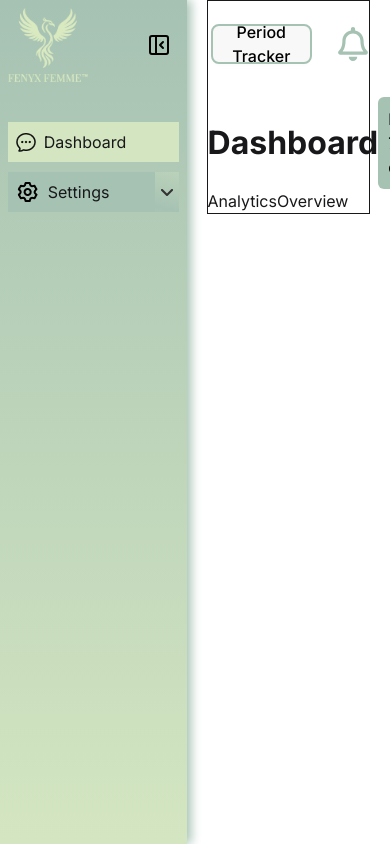
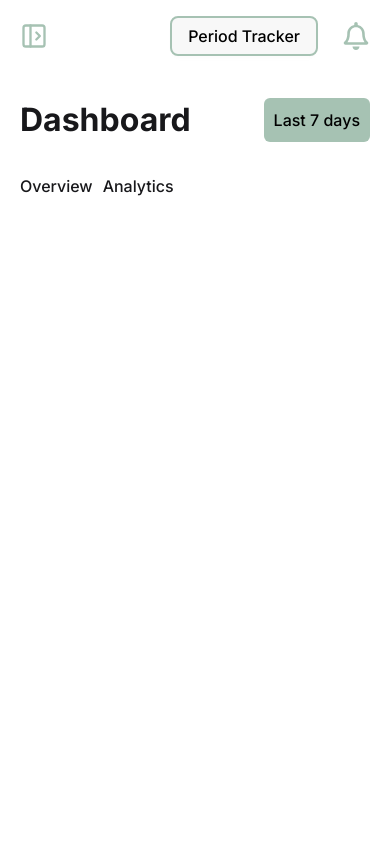
Before and after one commit to FaisalHasanEmon/female-healthcare, a React (Vite) app in the folder front-end/: page /dashboard in a window 390 px wide. Built offline with nearby package versions, Linux system fonts and the light colour scheme; a web font is replaced by a local one.

Commit message:
dashboard navbar added

```diff
--- a/front-end/src/components/dashboardComponents/DashBoardNavbar.jsx
+++ b/front-end/src/components/dashboardComponents/DashBoardNavbar.jsx
@@ -1,10 +1,31 @@
 import React from "react";
 import { FaRegBell } from "react-icons/fa";
+import { LuPanelLeftOpen } from "react-icons/lu";
+import { useLocation } from "react-router-dom";
 
 const DashBoardNavbar = () => {
+  const location = useLocation();
+  console.log(location.pathname);
+  let showPeroidTracker = false;
+
+  // Check if the current path is not the overview page
+  if (
+    location.pathname === "/dashboard/overview" ||
+    location.pathname === "/dashboard/analytics" ||
+    location.pathname === "/dashboard/" ||
+    location.pathname === "/dashboard"
+  ) {
+    showPeroidTracker = true;
+  } else {
+    showPeroidTracker = false;
+  }
+
   return (
-    <div className="absolute top-0 left-0 w-full z-50 flex justify-between items-center py-5 px-5">
-      <div></div>
+    <div className="fixed top-0 left-0 w-full z-45 flex justify-between items-center  bg-transparent backdrop-blur-3xl">
+      <div className="container mx-auto px-5 py-3 flex justify-between items-center ">
+        <div className="text-brandPrimary">
+          <LuPanelLeftOpen size={28} className="md:hidden"></LuPanelLeftOpen>
+        </div>
         <div className="flex items-center gap-5">
           <div>
             <div className="dropdown dropdown-end">
@@ -12,6 +33,7 @@ const DashBoardNavbar = () => {
                 tabIndex={0}
                 role="button"
                 className="btn m-1 border-2 border-brandPrimary rounded-[8px] text-black text-[16px] font-medium"
+                hidden={showPeroidTracker ? false : true}
               >
                 Period Tracker
               </div>
@@ -29,7 +51,8 @@ const DashBoardNavbar = () => {
             </div>
           </div>
           <div className="text-brandPrimary">
-          <FaRegBell size={34} />
+            <FaRegBell size={28} />
+          </div>
         </div>
       </div>
     </div>
--- a/front-end/src/components/dashboardComponents/DashboardSideBar.jsx
+++ b/front-end/src/components/dashboardComponents/DashboardSideBar.jsx
@@ -104,9 +104,9 @@ const DashboardSideBar = () => {
   );
   return (
     <>
-      {/* Opened Drawer */}
+      {/* Opened Drawer For Tab and Desktop devices */}
       <div
-        className={`transition-all duration-300 ease-in-out
+        className={`hidden md:block md:transition-all md:duration-300 md:ease-in-out z-50
           ${
             drawer
               ? "w-11/12 md:w-4/12 lg:w-2/12 opacity-100"
@@ -144,10 +144,12 @@ const DashboardSideBar = () => {
         </div>
       </div>
 
-      {/* Closed Drawer */}
+      {/* Closed Drawer For Tab and Desktop devices */}
       <div
-        className={`transition-all duration-300 ease-in-out bg-brandPrimary pt-[30px]  h-screen
-          ${drawer ? "w-0 opacity-0 pointer-events-none" : "w-16 opacity-100"}`}
+        className={`hidden z-50 md:block md:transition-all md:duration-300 md:ease-in-out md:bg-brandPrimary md:pt-[30px] md:h-screen
+          ${
+            drawer ? "w-0 opacity-0 pointer-events-none" : "w-16 md:opacity-100"
+          }`}
       >
         <div className="flex flex-col gap-8 justify-center items-center ">
           <div className="cursor-pointer" onClick={handleDrawer}>
--- a/front-end/src/layout/user-dashboard-layout/DashboardLayout.jsx
+++ b/front-end/src/layout/user-dashboard-layout/DashboardLayout.jsx
@@ -1,5 +1,6 @@
 import { Outlet } from "react-router-dom";
 import DashboardSideBar from "../../components/dashboardComponents/DashboardSideBar";
+import DashBoardNavbar from "../../components/dashboardComponents/DashBoardNavbar";
 
 const DashboardLayout = () => {
   return (
@@ -10,8 +11,11 @@ const DashboardLayout = () => {
 
         {/* 2. Right Side Content */}
         <div
-          className={`transition-all duration-300 ease-in-out w-full overflow-y-scroll`}
+          className={`transition-all duration-300 ease-in-out w-full overflow-y-scroll `}
         >
+          <div className="max-w-6xl mx-auto px-5 relative">
+            <DashBoardNavbar />
+          </div>
           <Outlet />
         </div>
       </div>
--- a/front-end/src/pages/user-dashboard-pages/Dashboard/Analytics/Analytics.jsx
+++ b/front-end/src/pages/user-dashboard-pages/Dashboard/Analytics/Analytics.jsx
@@ -1,7 +1,7 @@
 import React from "react";
 
 const Analytics = () => {
-  return <div>This is analytics page.</div>;
+  return <div className="bg-red-500 ">This is analytics page.</div>;
 };
 
 export default Analytics;
--- a/front-end/src/pages/user-dashboard-pages/Dashboard/Dashboard.jsx
+++ b/front-end/src/pages/user-dashboard-pages/Dashboard/Dashboard.jsx
@@ -1,12 +1,9 @@
-import React from "react";
-import DashBoardNavbar from "../../../components/dashboardComponents/DashBoardNavbar";
-import { NavLink } from "react-router-dom";
+import { NavLink, Outlet } from "react-router-dom";
 
 const Dashboard = () => {
   return (
     <section className="container mx-auto px-5 min-h-screen relative">
-      <div className="border">
-        <DashBoardNavbar></DashBoardNavbar>
+      <div className="">
         <div className="flex justify-between items-center mt-24 lg:w-10/12 w-full">
           <h1 className="text-[32px] font-bold">Dashboard</h1>
 
@@ -14,9 +11,22 @@ const Dashboard = () => {
             Last 7 days
           </p>
         </div>
+        <div className="flex gap-2.5 mt-7.5 text-[16px] font-medium">
+          <NavLink
+            className={({ isActive }) => (isActive ? "underline" : "")}
+            to="/dashboard/overview"
+          >
+            Overview
+          </NavLink>
+          <NavLink
+            className={({ isActive }) => (isActive ? "underline" : "")}
+            to="/dashboard/analytics"
+          >
+            Analytics
+          </NavLink>
+        </div>
         <div>
-          <NavLink to="/dashboard/analytics">Analytics</NavLink>
-          <NavLink to="/dashboard/overview">Overview</NavLink>
+          <Outlet />
         </div>
       </div>
     </section>
--- a/front-end/src/pages/user-dashboard-pages/Settings/Settings.jsx
+++ b/front-end/src/pages/user-dashboard-pages/Settings/Settings.jsx
@@ -185,7 +185,7 @@ export default function ProfileForm() {
     { id: 8, text: "None" },
   ];
   return (
-    <div className="min-h-screen bg-gray-50 p-6 ">
+    <div className="min-h-screen bg-gray-50 p-6 pt-22">
       {/* Toast Notification */}
       {toast && (
         <div className="toast toast-top toast-end">
@@ -587,7 +587,7 @@ export default function ProfileForm() {
             </div>
 
             {/* Section 6: Data Control & Privacy */}
-            <div className="bg-white rounded-lg p-6 shadow-sm">
+            <div className="bg-white rounded-lg p-5 md:p-6 shadow-sm">
               <h2 className="text-2xl font-semibold mb-6">
                 Data Control & Privacy
               </h2>
@@ -596,13 +596,13 @@ export default function ProfileForm() {
                 <div className="grid grid-cols-2 gap-4">
                   <button
                     onClick={() => handleExportData("CSV")}
-                    className="btn btn-outline"
+                    className="btn btn-outline text-[12px] md:text-sm"
                   >
                     Export data (CSV)
                   </button>
                   <button
                     onClick={() => handleExportData("PDF")}
-                    className="btn btn-outline"
+                    className="btn btn-outline text-[12px] md:text-sm"
                   >
                     Export data (PDF)
                   </button>
@@ -610,7 +610,7 @@ export default function ProfileForm() {
 
                 <button
                   onClick={handleClearSymptoms}
-                  className="btn bg-brandSecondary w-full"
+                  className="btn bg-brandSecondary w-full text-[12px] md:text-sm"
                 >
                   Clear logged symptoms and reset dashboard
                 </button>
@@ -626,7 +626,7 @@ export default function ProfileForm() {
 
                 <button
                   onClick={handleDeleteAccount}
-                  className="btn btn-error w-full text-white"
+                  className="btn btn-error w-full text-white text-[12px] md:text-sm"
                 >
                   Delete My Account
                 </button>
--- a/front-end/src/routes/Routes.jsx
+++ b/front-end/src/routes/Routes.jsx
@@ -107,11 +107,11 @@ const router = createBrowserRouter([
     ],
   },
   {
-    path: "/dashboard",
+    path: "/dashboard/",
     element: <UserDashboard></UserDashboard>,
     children: [
       {
-        path: "/dashboard",
+        path: "/dashboard/",
         element: <Dashboard></Dashboard>,
         children: [
           {
```
Lines whose indentation alone changed are shown as unchanged.
